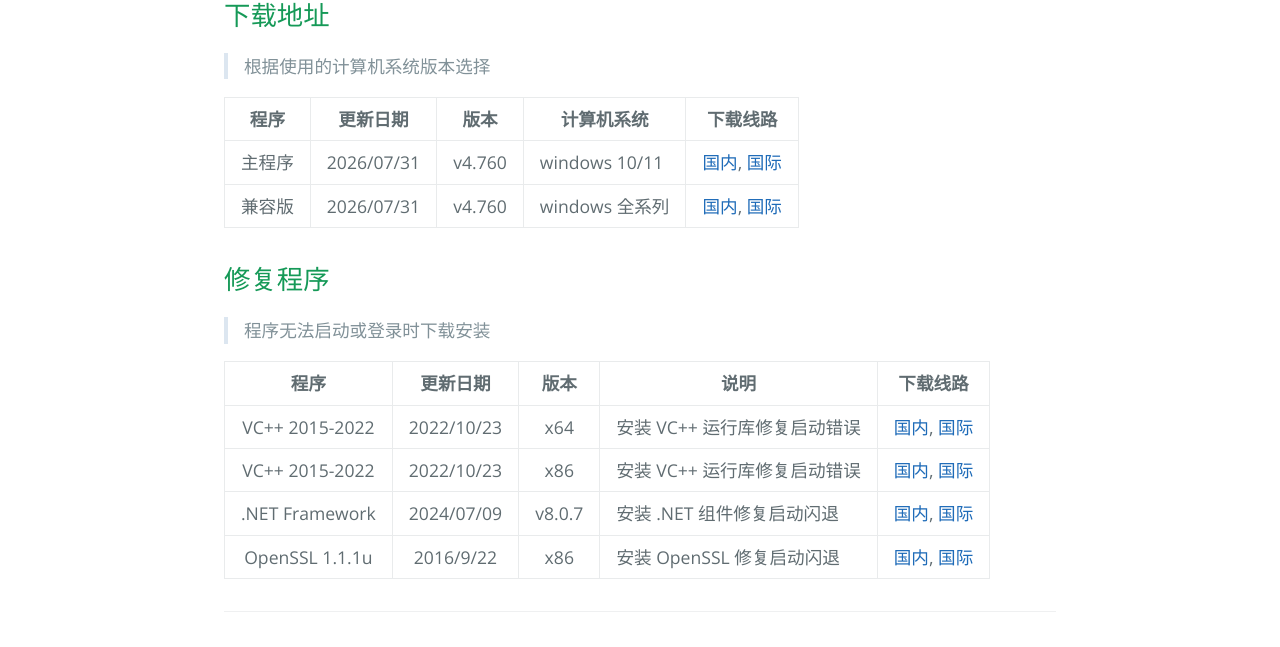
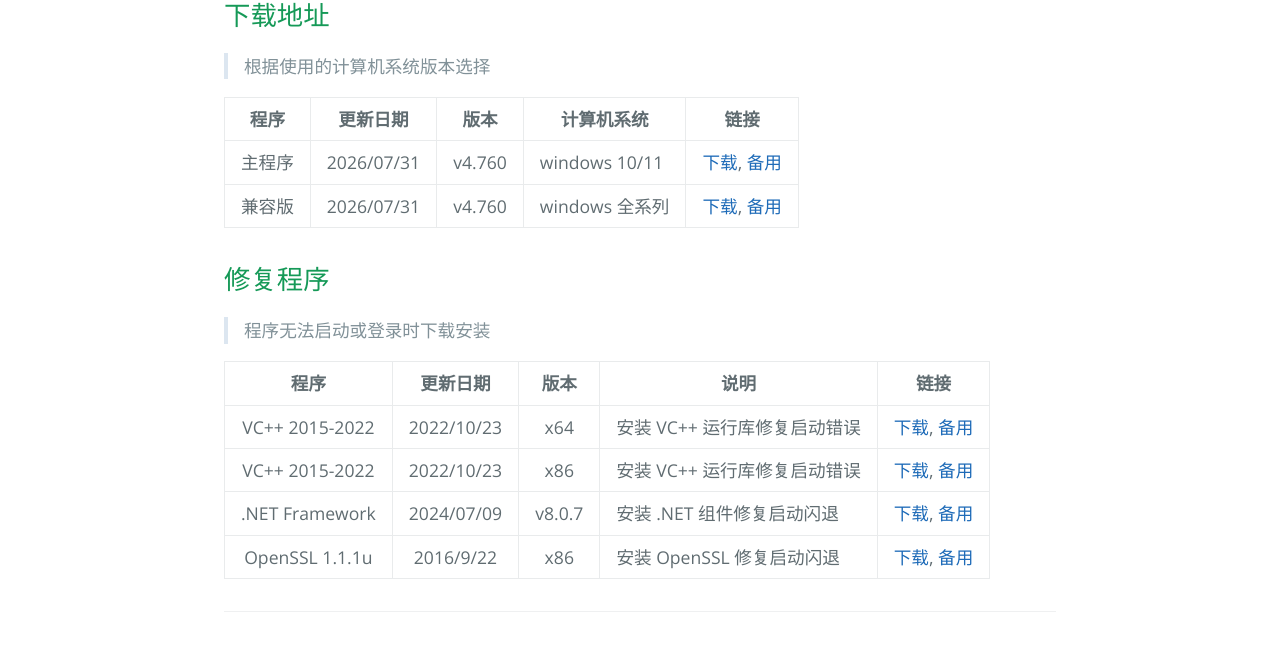
Before and after one commit to ProjectArkClub/ProjectArkClub.github.io, a Jekyll site: the page built from release.md, in a window 1280 px wide. Shown: the part 640-1287 px from the top of the page. Built offline with Jekyll 4.4.1, drawn with Linux system fonts in a browser that asks for light colours.

Commit message:
new version

```diff
--- a/_config.yml
+++ b/_config.yml
@@ -35,7 +35,7 @@ cdn:
 # cdn: https://jsd.cdn.zzko.cn/gh/ProjectArkClub/Resource
 # cdn: https://cdn.jsdelivr.net/gh/ProjectArkClub/ProjectArkClub.github.io
 # cdn: https://fastgit.projectark.vip/https://raw.githubusercontent.com/ProjectArkClub/ProjectArkClub.github.io/main/
-fastgit_url: https://fastgit.projectark.vip/https://raw.githubusercontent.com/ProjectArkClub/Download/main/
+fastgit_url: https://global.digimon.pro/Download
 bucket_url: https://download-projectark-1258640941.cos.ap-shanghai.myqcloud.com
 google_analytics: G-Q0B9W70VGJ
 projectArk: False
--- a/release.md
+++ b/release.md
@@ -52,7 +52,7 @@ projectArk: True
     <TH class="Title" align="center" width=auto>更新日期</TH>
     <TH class="Title" align="center" width=auto>版本</TH>
     <TH class="Title" align="center" width=auto>计算机系统</TH>
-    <TH class="Title" align="center" width=auto>下载线路</TH>
+    <TH class="Title" align="center" width=auto>链接</TH>
   </TR>
   <TR>
     <TD class="Item" align="center">主程序</TD>
@@ -61,9 +61,9 @@ projectArk: True
     <TD class="Item">windows 10/11</TD>
     <TD class="Item" align="center">
       <script type="text/javascript">
+        var git_url="{{ site.fastgit_url }}";
         var cn_url="{{ site.bucket_url }}";
-        var git_url="{{ site.fastgit_url }}";
-        document.write("<a href=\""+cn_url+"/win11/setup.exe\">国内</a>, <a href=\""+git_url+"/win11/setup.exe\">国际</a>");
+        document.write("<a href=\""+git_url+"/win11/setup.exe\">下载</a>, <a href=\""+cn_url+"/win11/setup.exe\">备用</a>");
       </script>
     </TD>
   </TR>
@@ -74,9 +74,9 @@ projectArk: True
     <TD class="Item">windows 全系列</TD>
     <TD class="Item" align="center">
       <script type="text/javascript">
+        var git_url="{{ site.fastgit_url }}";
         var cn_url="{{ site.bucket_url }}";
-        var git_url="{{ site.fastgit_url }}";
-        document.write("<a href=\""+cn_url+"/win7/setup.exe\">国内</a>, <a href=\""+git_url+"/win7/setup.exe\">国际</a>");
+        document.write("<a href=\""+git_url+"/win7/setup.exe\">下载</a>, <a href=\""+cn_url+"/win7/setup.exe\">备用</a>");
       </script>
     </TD>
   </TR>
@@ -92,7 +92,7 @@ projectArk: True
     <TH class="Title" align="center" width=auto>更新日期</TH>
     <TH class="Title" align="center" width=auto>版本</TH>
     <TH class="Title" align="center" width=auto>说明</TH>
-    <TH class="Title" align="center" width=auto>下载线路</TH>
+    <TH class="Title" align="center" width=auto>链接</TH>
   </TR>
   <TR>
     <TD class="Item" align="center">VC++ 2015-2022</TD>
@@ -101,9 +101,9 @@ projectArk: True
     <TD class="Item">安装 VC++ 运行库修复启动错误</TD>
     <TD class="Item" align="center">
       <script type="text/javascript">
+        var git_url="{{ site.fastgit_url }}";
         var cn_url="{{ site.bucket_url }}";
-        var git_url="{{ site.fastgit_url }}";
-        document.write("<a href=\""+cn_url+"/VC_redist_2015-2022.x64.exe\">国内</a>, <a href=\""+git_url+"/VC_redist_2015-2022.x64.exe\">国际</a>");
+        document.write("<a href=\""+git_url+"/VC_redist_2015-2022.x64.exe\">下载</a>, <a href=\""+cn_url+"/VC_redist_2015-2022.x64.exe\">备用</a>");
       </script>
     </TD>
   </TR>
@@ -114,9 +114,9 @@ projectArk: True
     <TD class="Item">安装 VC++ 运行库修复启动错误</TD>
     <TD class="Item" align="center">
       <script type="text/javascript">
+        var git_url="{{ site.fastgit_url }}";
         var cn_url="{{ site.bucket_url }}";
-        var git_url="{{ site.fastgit_url }}";
-        document.write("<a href=\""+cn_url+"/VC_redist_2015-2022.x86.exe\">国内</a>, <a href=\""+git_url+"/VC_redist_2015-2022.x86.exe\">国际</a>");
+        document.write("<a href=\""+git_url+"/VC_redist_2015-2022.x86.exe\">下载</a>, <a href=\""+cn_url+"/VC_redist_2015-2022.x86.exe\">备用</a>");
       </script>
     </TD>
   </TR>
@@ -127,9 +127,9 @@ projectArk: True
     <TD class="Item">安装 .NET 组件修复启动闪退</TD>
     <TD class="Item" align="center">
       <script type="text/javascript">
+        var git_url="{{ site.fastgit_url }}";
         var cn_url="{{ site.bucket_url }}";
-        var git_url="{{ site.fastgit_url }}";
-        document.write("<a href=\""+cn_url+"/dotnet-runtime-8.0.7-win-x64.exe\">国内</a>, <a href=\""+git_url+"/dotnet-runtime-8.0.7-win-x64.exe\">国际</a>");
+        document.write("<a href=\""+git_url+"/dotnet-runtime-8.0.7-win-x64.exe\">下载</a>, <a href=\""+cn_url+"/dotnet-runtime-8.0.7-win-x64.exe\">备用</a>");
       </script>
     </TD>
   </TR>
@@ -140,9 +140,9 @@ projectArk: True
     <TD class="Item">安装 OpenSSL 修复启动闪退</TD>
     <TD class="Item" align="center">
       <script type="text/javascript">
+        var git_url="{{ site.fastgit_url }}";
         var cn_url="{{ site.bucket_url }}";
-        var git_url="{{ site.fastgit_url }}";
-        document.write("<a href=\""+cn_url+"/Win32OpenSSL_Light-1_1_1u.exe\">国内</a>, <a href=\""+git_url+"/Win32OpenSSL_Light-1_1_1u.exe\">国际</a>");
+        document.write("<a href=\""+git_url+"/Win32OpenSSL_Light-1_1_1u.exe\">下载</a>, <a href=\""+cn_url+"/Win32OpenSSL_Light-1_1_1u.exe\">备用</a>");
       </script>
     </TD>
   </TR>
```
